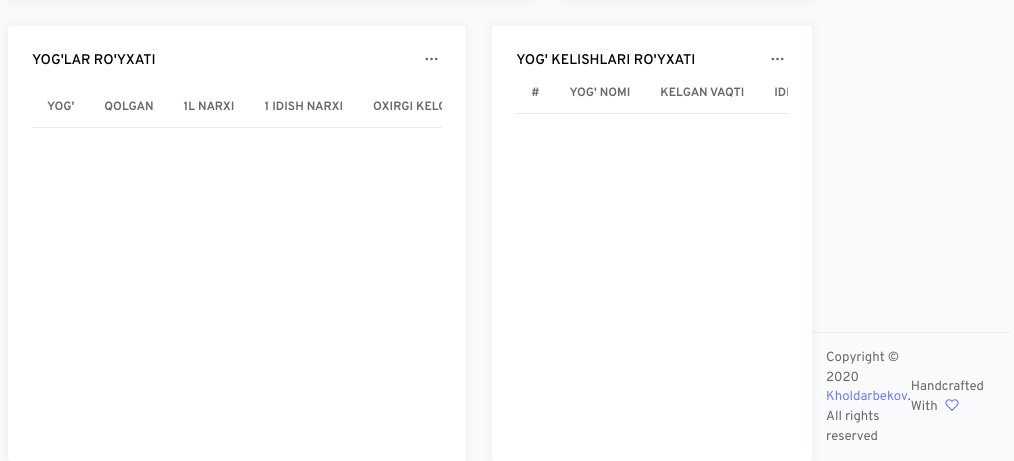
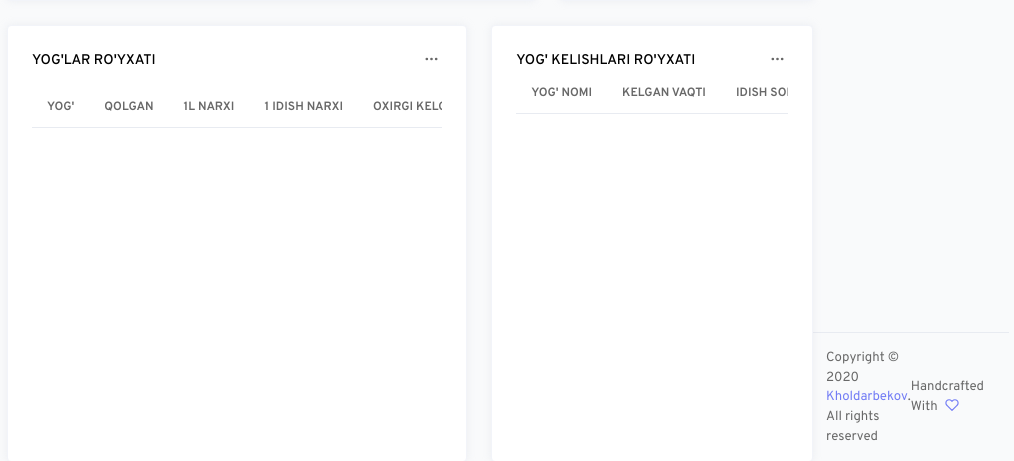
Before and after one commit to kholdarbekov/Petrol, a Django app: page /dashboard/oil/ in a window 1280 px wide. Shown: the part 1001-1462 px from the top of the page, without its empty margins (246-1260 px from the left). Run offline with Django 3.2, Linux system fonts and the light colour scheme; the visitor is signed in with stand-in values (Sample User, id 1); data comes from the database, SQL or seed files in the repository; data that the repository does not hold is empty; some libraries are stand-ins or nearby versions.

Commit message:
index small change

```diff
--- a/templates/index.html
+++ b/templates/index.html
@@ -323,7 +323,6 @@
                             <table class="table table-hover mb-0" id="oilCheckIns">
                                 <thead>
                                 <tr>
-                                    <th class="pt-0">#</th>
                                     <th class="pt-0">Yog' Nomi</th>
                                     <th class="pt-0">Kelgan Vaqti</th>
                                     <th class="pt-0">Idish soni</th>
@@ -341,7 +340,6 @@
 									<td><span class="badge badge-primary">Coming soon</span></td>
 									-->
                                     <tr>
-                                        <td>{{ forloop.counter }}</td>
                                         <td>{{ c.oil }}</td>
                                         <td>{{ c.date|date:"d/m/Y" }}</td>
                                         <td>{{ c.bottles }}</td>
```
